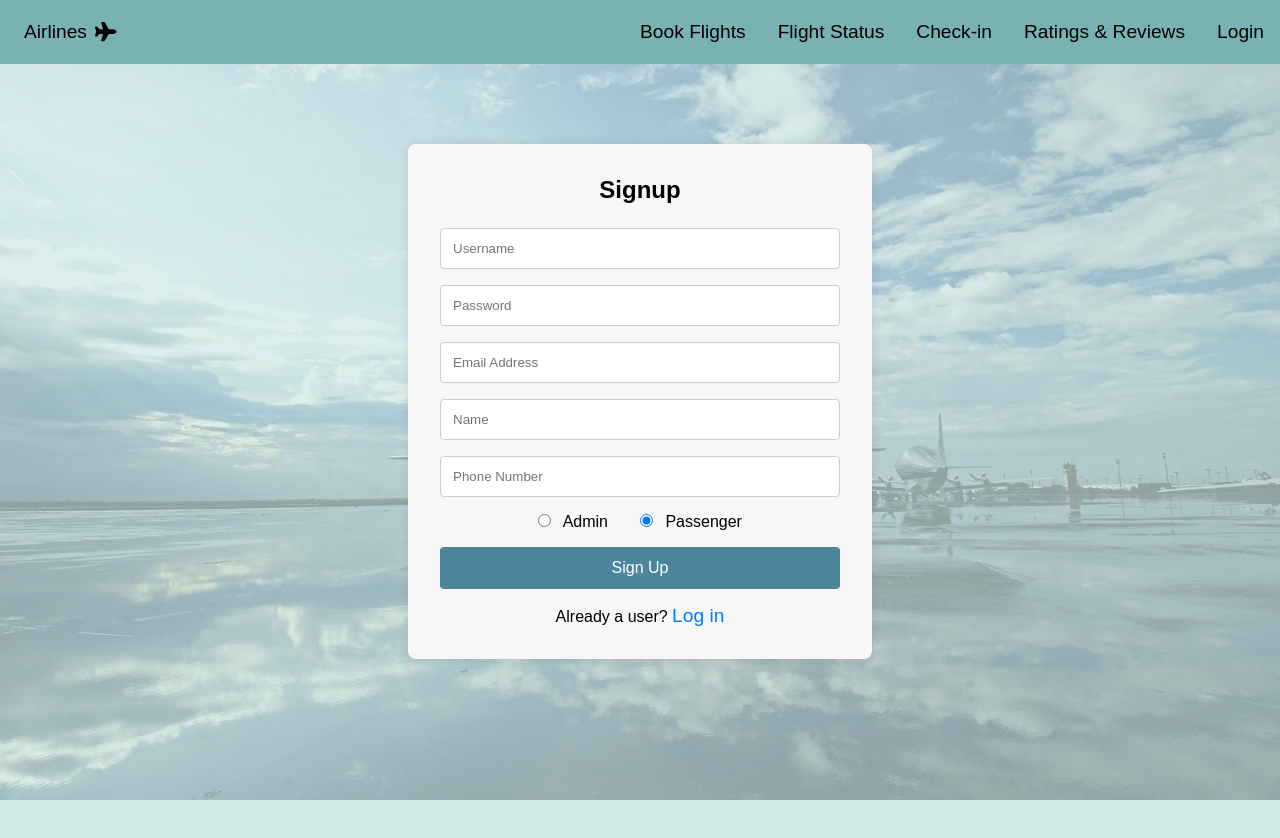
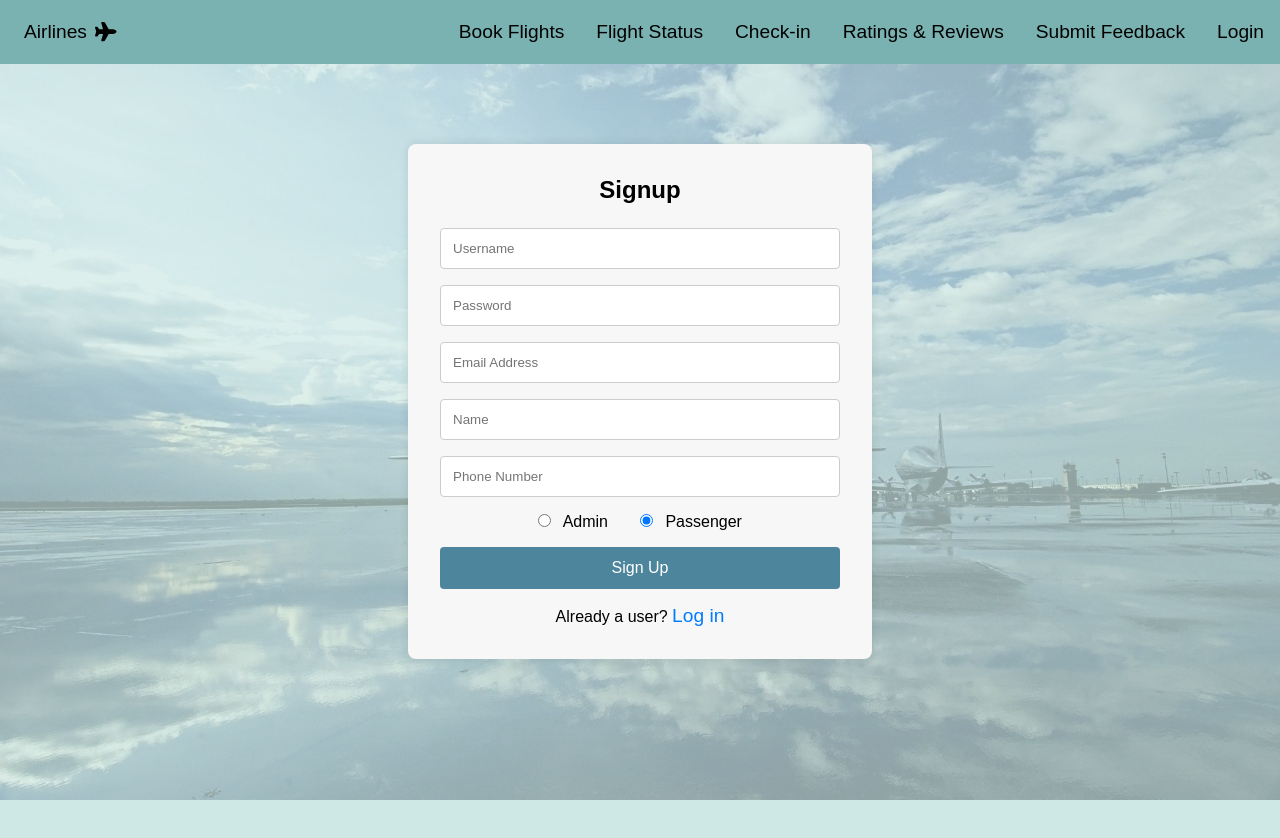
Before and after one commit to Laxmitejaswi/Airline-Management, a React (Create React App) app: page /login in a window 1280 px wide. Shown: the top 838 px of the page. Built offline with nearby package versions, Linux system fonts and the light colour scheme.

Commit message:
Update NavBar.js

```diff
--- a/src/LoginPage.js
+++ b/src/LoginPage.js
@@ -79,7 +79,6 @@ const LoginPage = ({ setIsLoggedIn }) => {
             if (!response.ok) {
                 throw new Error(data.error || 'Admin login failed');
             }
-            setIsLoggedIn(true);
             navigate('/Admin');
         } catch (error) {
             setMessage(error.message || 'Admin Login failed. Please try again.');
--- a/src/components/FlightStatus.js
+++ b/src/components/FlightStatus.js
@@ -14,7 +14,7 @@ const FlightStatus = () => {
 
   const handleGetFlightStatus = () => {
     if (!bookingId) {
-      setMessage('Please enter your Booking ID');
+      setMessage('Please enter Flight Number');
       return;
     }
     fetch(`http://localhost:3000/api/flights/${bookingId}`)
@@ -27,7 +27,6 @@ const FlightStatus = () => {
         return response.json();
       })
       .then(data => {
-        console.log(data);
         setFlightStatus(data.status);
         setMessage('');
       })
--- a/src/components/Navbar.js
+++ b/src/components/Navbar.js
@@ -30,6 +30,7 @@ const Navbar = ({ isLoggedIn, setIsLoggedIn }) => {
                     <Link to="/FlightStatus">Flight Status</Link>
                     <Link to="/CheckIn">Check-in</Link>
                     <Link to="/Reviews_Ratings">Ratings & Reviews</Link>
+                    <Link to="/RR">Submit Feedback</Link>
                     {isLoggedIn ? (
                         <>
                             <Link to="/Profile">My Profile</Link>
```
